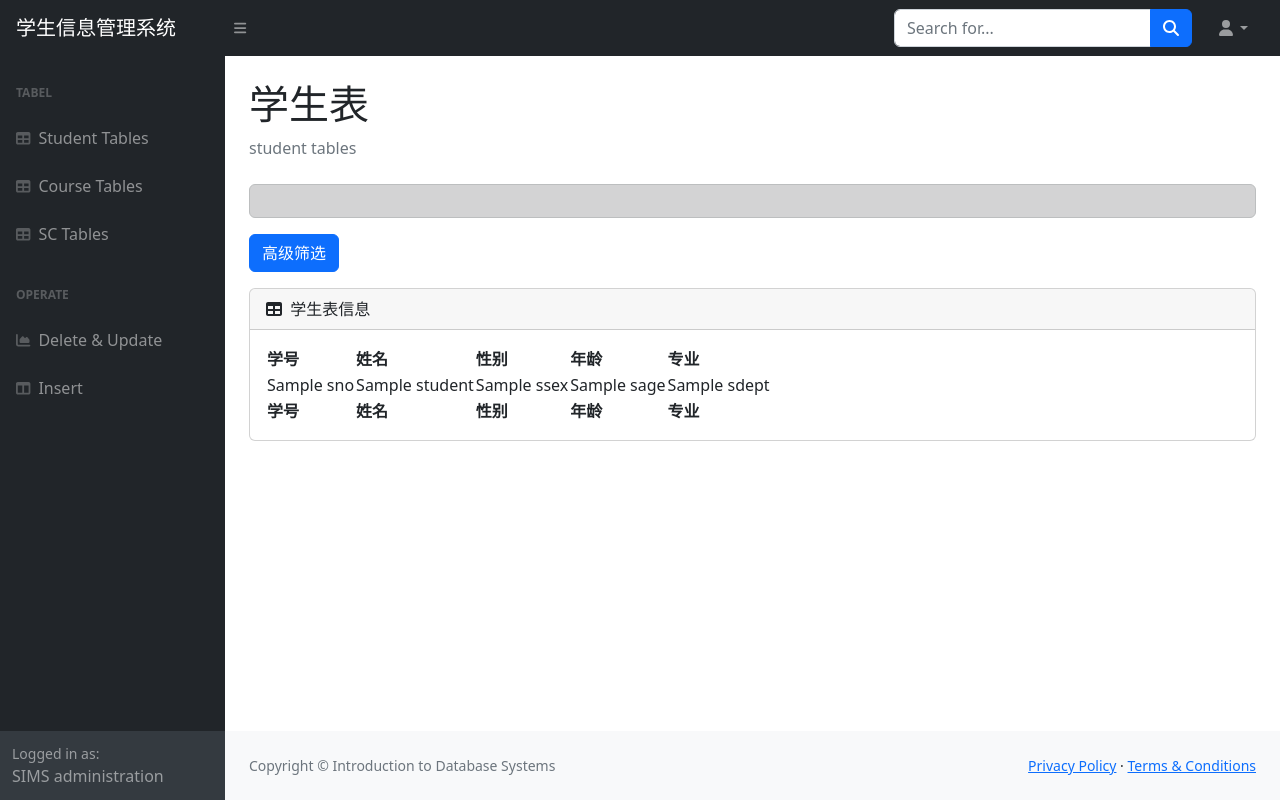
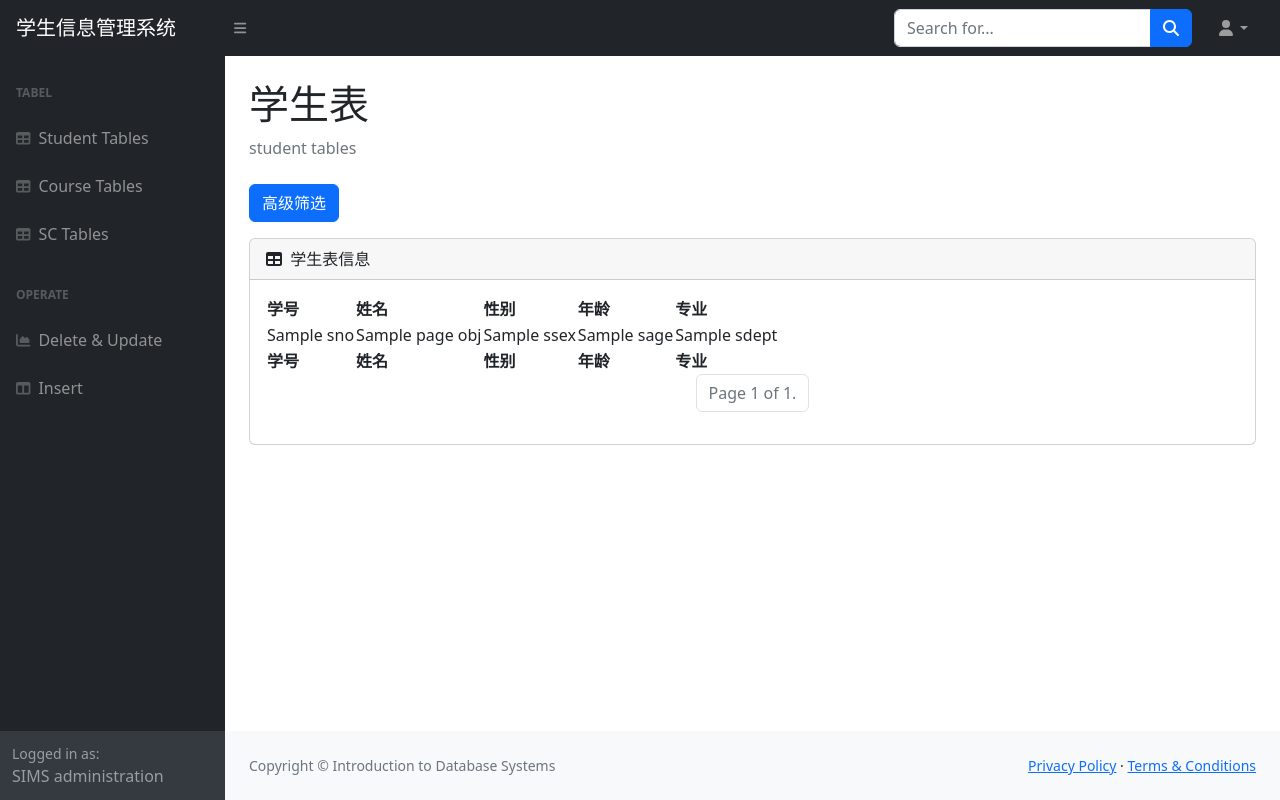
Before and after one commit to spchara/Student-Information-Manage-System, a Django app: template templates/student-table.html in a window 1280 px wide. Run offline with Django 5.2, Linux system fonts and the light colour scheme; the template is opened without the code that fills it: most values are stand-ins (such as "Sample title", 1, 10 or a date in 2020); data that the repository does not hold is empty; some libraries are stand-ins or nearby versions.

````diff
--- a/templates/student-table.html
+++ b/templates/student-table.html
@@ -10,12 +10,8 @@
             <li class="breadcrumb-item active">student tables</li>
         </ol>
         {% if message != '' %}
-                <div class="alert alert-dark" role="alert">
-                    {{ message }}
-                </div>
         {% endif %}
         <p>
-
             <button class="btn btn-primary" type="button" data-bs-toggle="collapse" data-bs-target="#advanced-screening" aria-expanded="false" aria-controls="advanced-screening">
                 高级筛选
             </button>
@@ -95,11 +91,8 @@
                         <div class="col-1">
                             <button class="btn btn-primary" type="submit">搜索</button>
                         </div>
-
                     </div>
                 </form>
-
-
             </div>
         </div>
         <div class="card mb-4">
@@ -128,7 +121,7 @@
                         </tr>
                     </tfoot>
                     <tbody>
-                                {% for student in students %}
+                        {% for student in page_obj %}
                         <tr>
                             <td>{{ student.Sno }}</td>
                             <td>{{ student.Sname }}</td>
@@ -139,11 +132,45 @@
                         {% endfor %}
                     </tbody>
                 </table>
+                <div class="pagination d-flex justify-content-center">
+                    <nav aria-label="Page navigation">
+                        <ul class="pagination justify-content-center">
+                            {% if page_obj.has_previous %}
+                                <li class="page-item">
+                                    <a class="page-link" href="?page=1" aria-label="First">
+                                        <span aria-hidden="true">&laquo; first</span>
+                                    </a>
+                                </li>
+                                <li class="page-item">
+                                    <a class="page-link" href="?page={{ page_obj.previous_page_number }}" aria-label="Previous">
+                                        <span aria-hidden="true">previous</span>
+                                    </a>
+                                </li>
+                            {% endif %}
+
+                            <li class="page-item disabled">
+                                <span class="page-link">
+                                    Page {{ page_obj.number }} of {{ page_obj.paginator.num_pages }}.
+                                </span>
+                            </li>
+
+                            {% if page_obj.has_next %}
+                                <li class="page-item">
+                                    <a class="page-link" href="?page={{ page_obj.next_page_number }}" aria-label="Next">
+                                        <span aria-hidden="true">next</span>
+                                    </a>
+                                </li>
+                                <li class="page-item">
+                                    <a class="page-link" href="?page={{ page_obj.paginator.num_pages }}" aria-label="Last">
+                                        <span aria-hidden="true">last &raquo;</span>
+                                    </a>
+                                </li>
+                            {% endif %}
+                        </ul>
+                    </nav>
+                </div>
             </div>
         </div>
     </div>
 </main>
-
-
 {% endblock %}
-```
````
Also changed, not shown: manageSystem/views.py (+39 -2 lines). Lines whose indentation alone changed are shown as unchanged.
